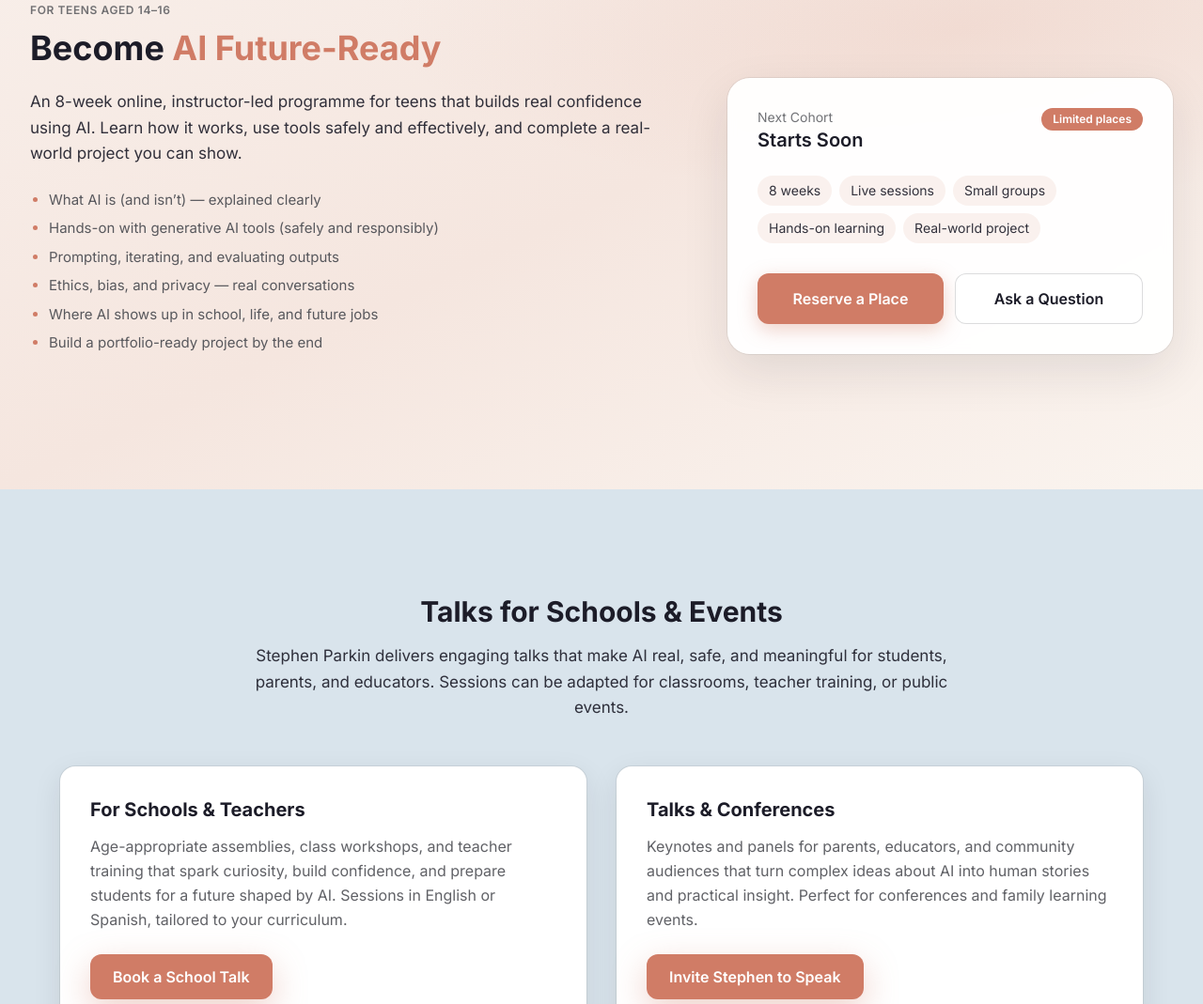
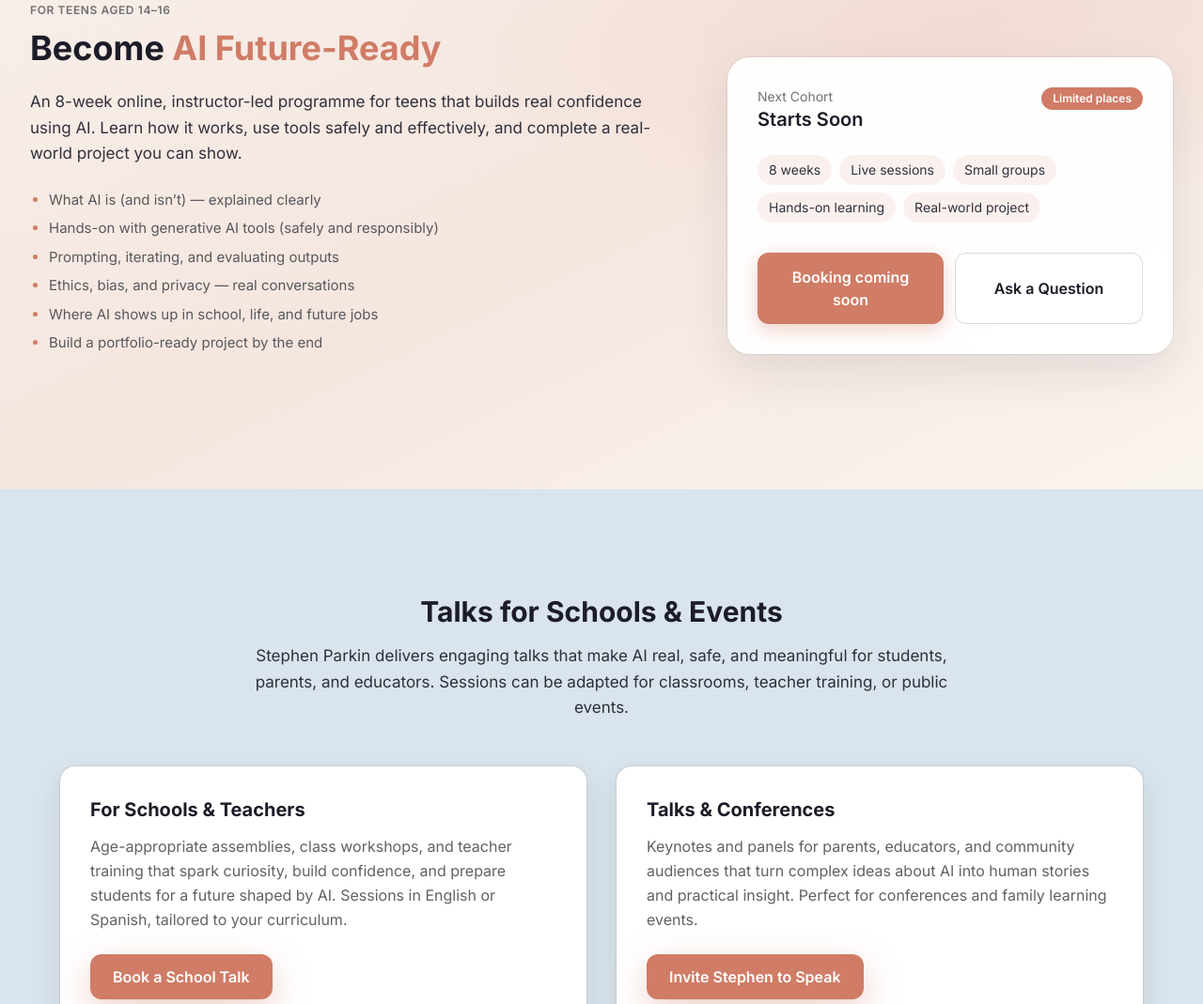
Before and after one commit to Sierra-Codes/KidsAI, a plain HTML site: page index.html in a window 1280 px wide. Shown: the part 2310-3379 px from the top of the page at 94% size. Drawn offline with nearby package versions, Linux system fonts and the light colour scheme.

Commit message:
Update index.html

```diff
--- a/index.html
+++ b/index.html
@@ -400,7 +400,7 @@
                class="flex-1 inline-flex justify-center items-center gap-2 px-6 py-3.5 rounded-xl font-semibold
                       bg-brand-clay text-white shadow-[0_6px_20px_rgba(208,124,102,0.35)]
                       hover:brightness-105 hover:scale-[1.02] transition text-center">
-              Reserve a Place
+              Booking coming soon
             </a>
 
             <a href="#contact"
```
